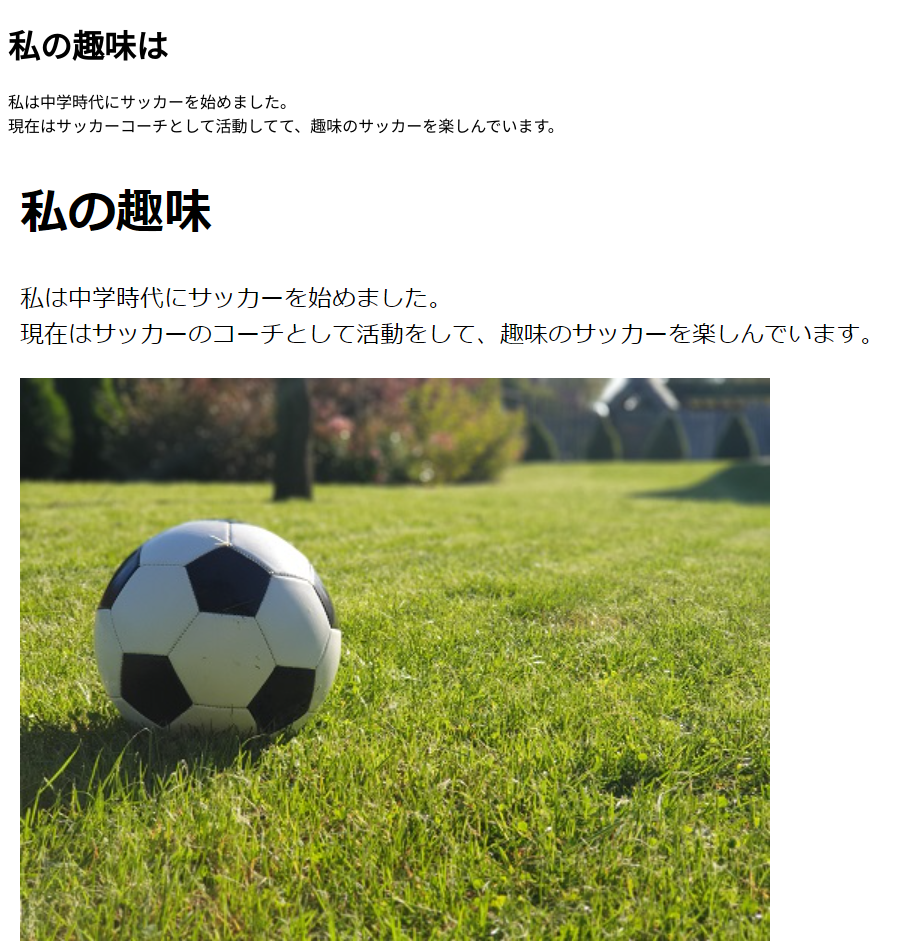
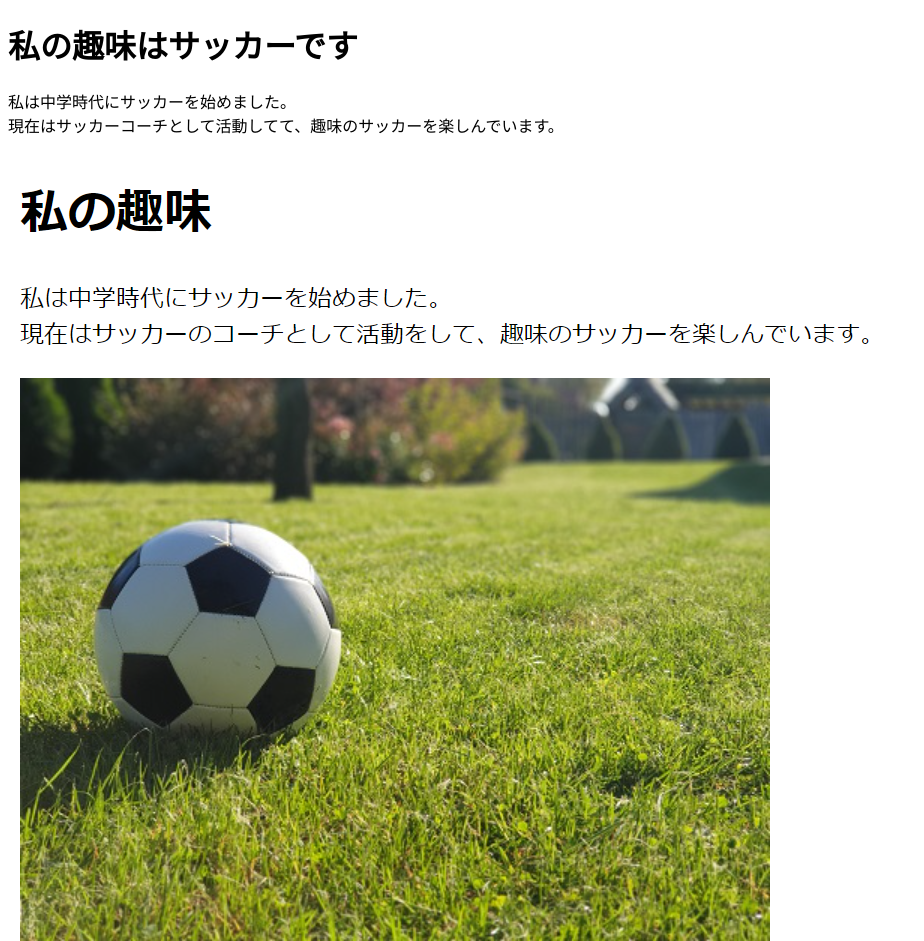
Before and after one commit to hirohikotakezoe/html-css-basic-kadai, a plain HTML site: page kadai005/html/index.html in a window 1280 px wide. Shown: the top 941 px of the page, without its empty margins (0-924 px from the left). Drawn offline with Linux system fonts and the light colour scheme.

Commit message:
Add files via upload

```diff
--- a/kadai005/html/index.html
+++ b/kadai005/html/index.html
@@ -2,13 +2,13 @@
 <html>
 <head>
     <meta charset="UTF-8">
-    <meta name="description" content="趣味サッカー">
+    <meta name="description" content="私の趣味を教えます">
     <title>私の趣味サッカー</title>
 
 </head>
 
 <body>
-            <h1>私の趣味は </h1>
+            <h1>私の趣味はサッカーです</h1>
             <p>私は中学時代にサッカーを始めました。
                 <br>現在はサッカーコーチとして活動してて、趣味のサッカーを楽しんでいます。</p>
             <img src="../images/image.png"  alt="ロゴ">
```
